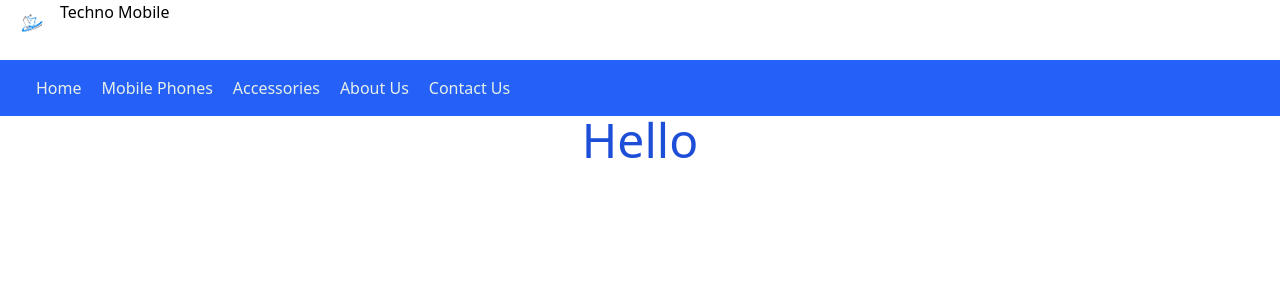
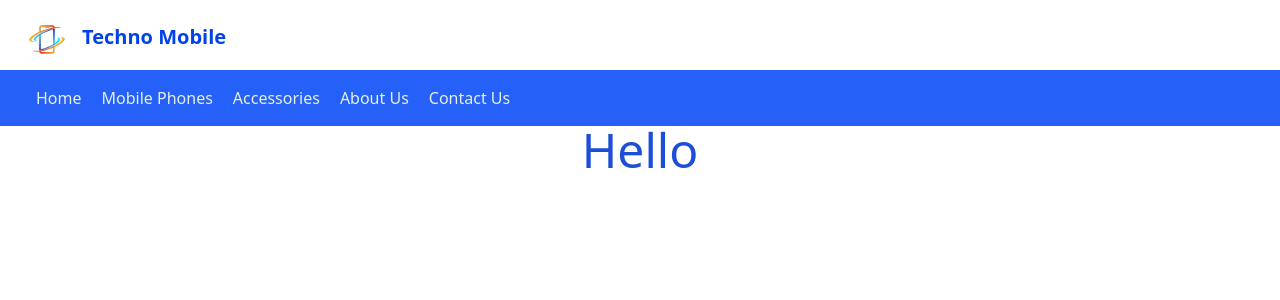
Before and after one commit to isurusachinda85/React-App, a React (Create React App) app in the folder client/: page / in a window 1280 px wide. Shown: the top 300 px of the page. Built offline with nearby package versions, Linux system fonts and the light colour scheme.

Commit message:
update project

```diff
--- a/client/src/view/common/navBar/Navbar.tsx
+++ b/client/src/view/common/navBar/Navbar.tsx
@@ -5,9 +5,10 @@ export class Navbar extends Component {
         return (
 
             <>
-                <div className="flex">
-                    <img className="w-[60px]" src={logo} alt=""/>
-                    <h1>Techno Mobile</h1>
+                <div className="p-3 flex">
+                    <img className="w-[70px]" src={logo} alt=""/>
+                    <h1 className="mt-2.5 text-[20px] text-[#0243E9] font-bold">Techno Mobile</h1>
+
                     {/*<ul className="list-none flex ml-5">
                         <li className="mr-5 text-[16px] text-[#e6f0e6]">Home</li>
 
```
Also changed, not shown: client/src/image/logo.png.
